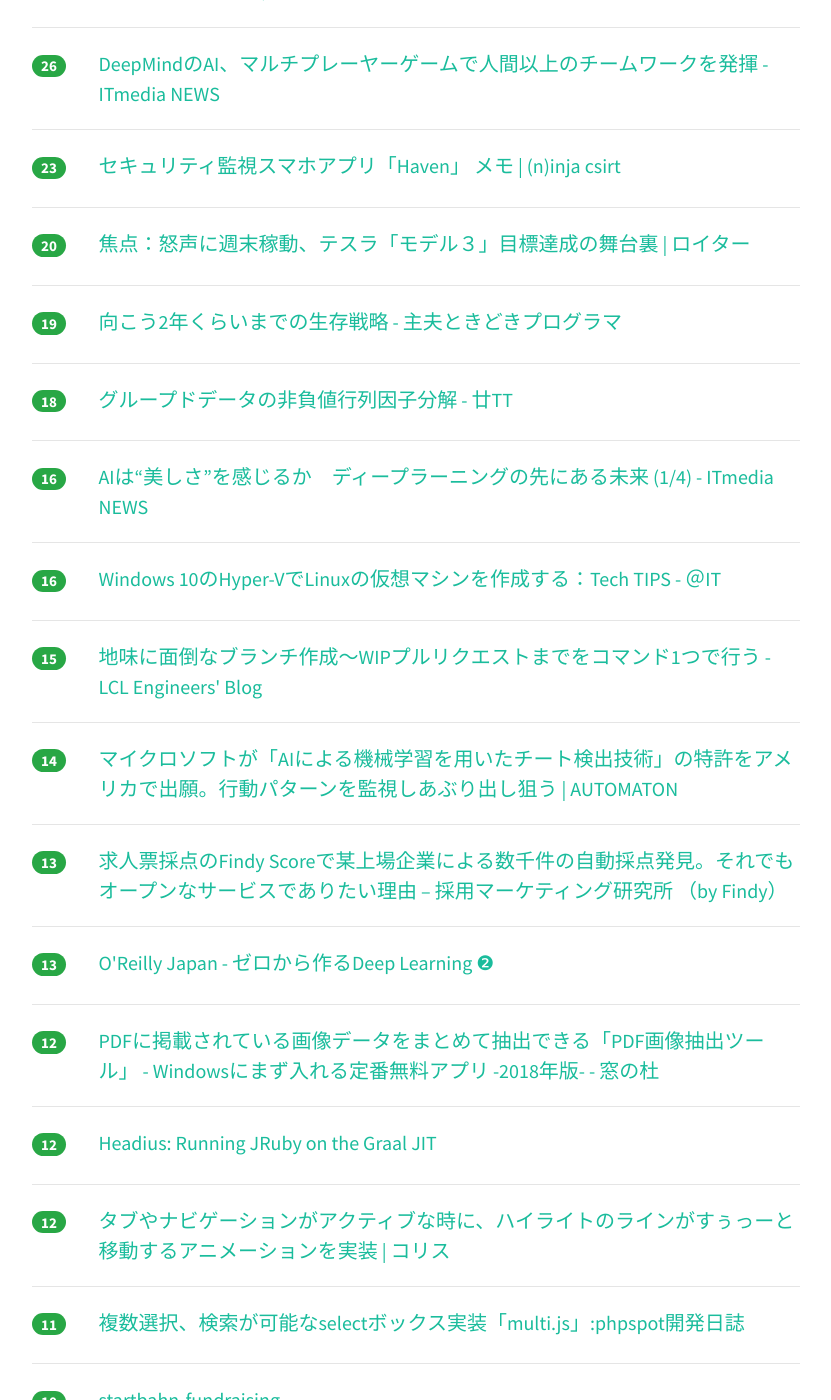
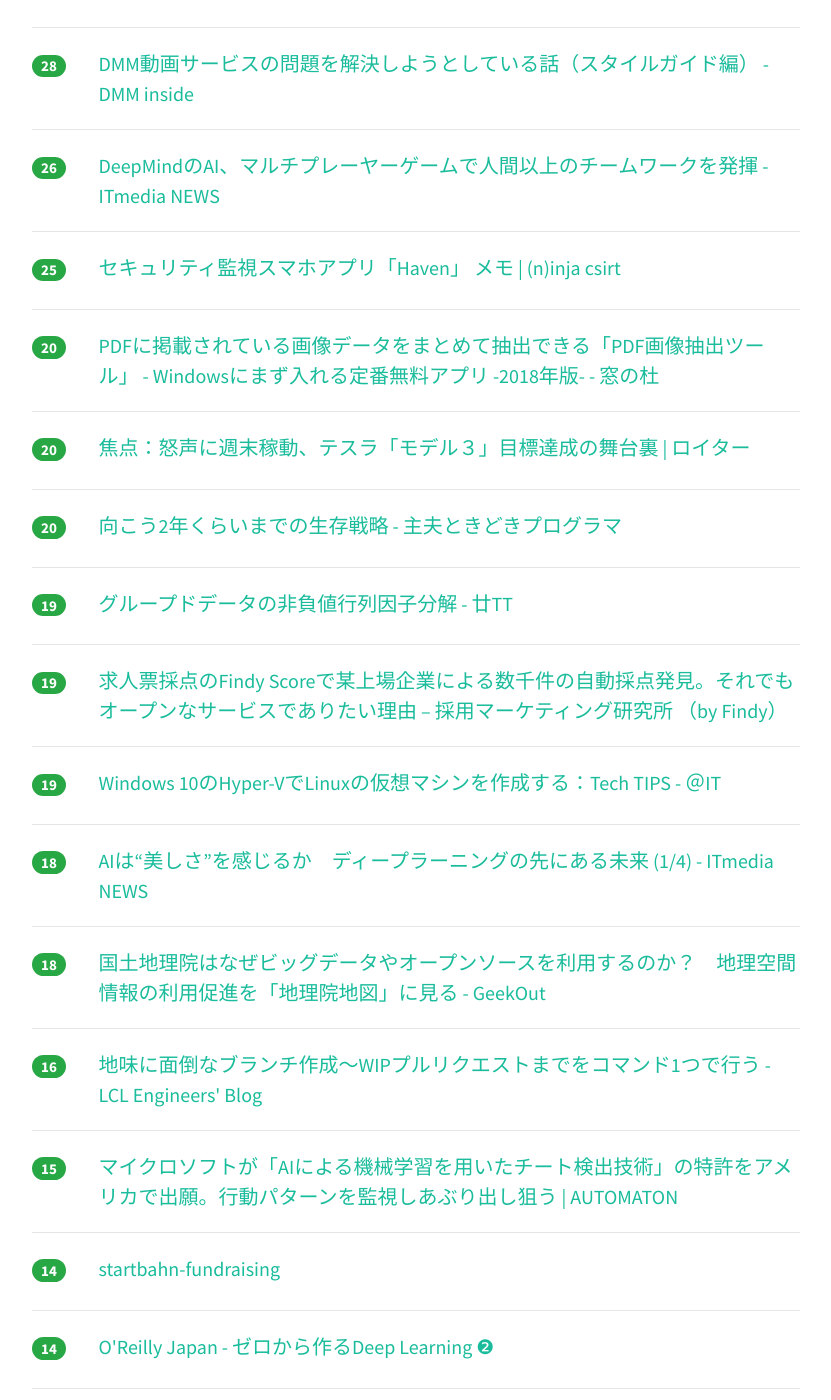
Before and after one commit to yatta47/hatena-matome-site, a Jekyll site: the page built from _posts/2018-07-05-hatena.md, in a window 1280 px wide and 1400 px high, scrolled down 1113 px. Shown: the whole window, without its empty margins (224-1055 px from the left). Built offline with Jekyll 4.4.1, drawn with Linux system fonts in a browser that asks for light colours; nearby versions of some CDN libraries; some of the changed text lies outside the part shown.

Commit message:
Updated 2018-07-05

```diff
--- a/_posts/2018-07-05-hatena.md
+++ b/_posts/2018-07-05-hatena.md
@@ -1,24 +1,29 @@
 ---
 layout: post
 title:  "2018-07-05 はてぶIT"
-date:   2018-07-05 13:03:04
+date:   2018-07-05 14:02:12
 tags: [it-hotentry]
 ---
-53 件のデータあり
+57 件のデータあり
 
 <hr><div class="row">
-<div class="col-1"><span class="badge badge-pill badge-success h2">1275</span></div>
+<div class="col-1"><span class="badge badge-pill badge-success h2">1393</span></div>
 <div class="col-11"><a href='https://tameshigaki.jp/' target='_blank'>ためしがき</a></div>
 </div>
 <hr>
 <div class="row">
-<div class="col-1"><span class="badge badge-pill badge-success h2">180</span></div>
+<div class="col-1"><span class="badge badge-pill badge-success h2">217</span></div>
 <div class="col-11"><a href='https://booth.pm/ja/items/829853' target='_blank'>初めてのシングルページアプリケーション Vue.js と Firebase で作るミニ Web サービス - - BOOTH</a></div>
 </div>
 <hr>
 <div class="row">
-<div class="col-1"><span class="badge badge-pill badge-success h2">153</span></div>
+<div class="col-1"><span class="badge badge-pill badge-success h2">188</span></div>
 <div class="col-11"><a href='https://necomesi.jp/blog/tsmd/posts/229' target='_blank'>フロントエンドの「想定外」に対応する考え方とTipsいくつか | ダーシマ・ヱンヂニヤリング</a></div>
+</div>
+<hr>
+<div class="row">
+<div class="col-1"><span class="badge badge-pill badge-success h2">87</span></div>
+<div class="col-11"><a href='https://techlife.cookpad.com/entry/2018/07/05/090000' target='_blank'>Firebase ML Kitで自作のカスタムモデルを使って料理・非料理画像を判定できるようにした - クックパッド開発者ブログ</a></div>
 </div>
 <hr>
 <div class="row">
@@ -27,23 +32,23 @@ tags: [it-hotentry]
 </div>
 <hr>
 <div class="row">
-<div class="col-1"><span class="badge badge-pill badge-success h2">57</span></div>
-<div class="col-11"><a href='https://techlife.cookpad.com/entry/2018/07/05/090000' target='_blank'>Firebase ML Kitで自作のカスタムモデルを使って料理・非料理画像を判定できるようにした - クックパッド開発者ブログ</a></div>
-</div>
-<hr>
-<div class="row">
 <div class="col-1"><span class="badge badge-pill badge-success h2">46</span></div>
 <div class="col-11"><a href='https://jp.techcrunch.com/2018/07/05/okippa-insurance/' target='_blank'>荷物待ちや再配達のストレスから解放、“置き配”バッグ「OKIPPA」—— 東京海上と盗難保険も開発 | TechCrunch Japan</a></div>
 </div>
 <hr>
 <div class="row">
-<div class="col-1"><span class="badge badge-pill badge-success h2">28</span></div>
+<div class="col-1"><span class="badge badge-pill badge-success h2">38</span></div>
+<div class="col-11"><a href='http://blog.cybozu.io/entry/2018/07/05/080000' target='_blank'>Necoのネットワーク - アーキテクチャと設計編 - Cybozu Inside Out | サイボウズエンジニアのブログ</a></div>
+</div>
+<hr>
+<div class="row">
+<div class="col-1"><span class="badge badge-pill badge-success h2">29</span></div>
 <div class="col-11"><a href='https://gigazine.net/news/20180704-microsoft-early-days/' target='_blank'>Microsoft Wordを作ったリチャード・ブロディが当時のMicrosoftを振り返る - GIGAZINE</a></div>
 </div>
 <hr>
 <div class="row">
 <div class="col-1"><span class="badge badge-pill badge-success h2">28</span></div>
-<div class="col-11"><a href='http://blog.cybozu.io/entry/2018/07/05/080000' target='_blank'>Necoのネットワーク - アーキテクチャと設計編 - Cybozu Inside Out | サイボウズエンジニアのブログ</a></div>
+<div class="col-11"><a href='https://inside.dmm.com/entry/2018/07/05/styleguide' target='_blank'>DMM動画サービスの問題を解決しようとしている話（スタイルガイド編） - DMM inside</a></div>
 </div>
 <hr>
 <div class="row">
@@ -52,8 +57,13 @@ tags: [it-hotentry]
 </div>
 <hr>
 <div class="row">
-<div class="col-1"><span class="badge badge-pill badge-success h2">23</span></div>
+<div class="col-1"><span class="badge badge-pill badge-success h2">25</span></div>
 <div class="col-11"><a href='http://csirt.ninja/?p=1474' target='_blank'>セキュリティ監視スマホアプリ「Haven」 メモ | (n)inja csirt</a></div>
+</div>
+<hr>
+<div class="row">
+<div class="col-1"><span class="badge badge-pill badge-success h2">20</span></div>
+<div class="col-11"><a href='https://forest.watch.impress.co.jp/docs/serial/winbasic2018/1131290.html' target='_blank'>PDFに掲載されている画像データをまとめて抽出できる「PDF画像抽出ツール」 - Windowsにまず入れる定番無料アプリ -2018年版- - 窓の杜</a></div>
 </div>
 <hr>
 <div class="row">
@@ -62,48 +72,63 @@ tags: [it-hotentry]
 </div>
 <hr>
 <div class="row">
-<div class="col-1"><span class="badge badge-pill badge-success h2">19</span></div>
+<div class="col-1"><span class="badge badge-pill badge-success h2">20</span></div>
 <div class="col-11"><a href='http://masayuki14.hatenablog.com/entry/2018/07/04/220000' target='_blank'>向こう2年くらいまでの生存戦略 - 主夫ときどきプログラマ</a></div>
 </div>
 <hr>
 <div class="row">
-<div class="col-1"><span class="badge badge-pill badge-success h2">18</span></div>
+<div class="col-1"><span class="badge badge-pill badge-success h2">19</span></div>
 <div class="col-11"><a href='http://abrahamcow.hatenablog.com/entry/2018/07/05/023446' target='_blank'>グループドデータの非負値行列因子分解 - 廿TT</a></div>
 </div>
 <hr>
 <div class="row">
-<div class="col-1"><span class="badge badge-pill badge-success h2">16</span></div>
+<div class="col-1"><span class="badge badge-pill badge-success h2">19</span></div>
+<div class="col-11"><a href='https://blog.findy.us/findy-socre-policy/' target='_blank'>求人票採点のFindy Scoreで某上場企業による数千件の自動採点発見。それでもオープンなサービスでありたい理由 – 採用マーケティング研究所 （by Findy）</a></div>
+</div>
+<hr>
+<div class="row">
+<div class="col-1"><span class="badge badge-pill badge-success h2">19</span></div>
+<div class="col-11"><a href='http://www.atmarkit.co.jp/ait/articles/1807/05/news028.html' target='_blank'>Windows 10のHyper-VでLinuxの仮想マシンを作成する：Tech TIPS - ＠IT</a></div>
+</div>
+<hr>
+<div class="row">
+<div class="col-1"><span class="badge badge-pill badge-success h2">18</span></div>
 <div class="col-11"><a href='http://www.itmedia.co.jp/news/articles/1807/05/news019.html' target='_blank'>AIは“美しさ”を感じるか　ディープラーニングの先にある未来 (1/4) - ITmedia NEWS</a></div>
 </div>
 <hr>
 <div class="row">
+<div class="col-1"><span class="badge badge-pill badge-success h2">18</span></div>
+<div class="col-11"><a href='https://geek-out.jp/column/entry/2018/07/05/110000' target='_blank'>国土地理院はなぜビッグデータやオープンソースを利用するのか？　地理空間情報の利用促進を「地理院地図」に見る - GeekOut</a></div>
+</div>
+<hr>
+<div class="row">
 <div class="col-1"><span class="badge badge-pill badge-success h2">16</span></div>
-<div class="col-11"><a href='http://www.atmarkit.co.jp/ait/articles/1807/05/news028.html' target='_blank'>Windows 10のHyper-VでLinuxの仮想マシンを作成する：Tech TIPS - ＠IT</a></div>
+<div class="col-11"><a href='http://techblog.lclco.com/entry/2018/07/05/080000' target='_blank'>地味に面倒なブランチ作成〜WIPプルリクエストまでをコマンド1つで行う - LCL Engineers' Blog</a></div>
 </div>
 <hr>
 <div class="row">
 <div class="col-1"><span class="badge badge-pill badge-success h2">15</span></div>
-<div class="col-11"><a href='http://techblog.lclco.com/entry/2018/07/05/080000' target='_blank'>地味に面倒なブランチ作成〜WIPプルリクエストまでをコマンド1つで行う - LCL Engineers' Blog</a></div>
+<div class="col-11"><a href='http://jp.automaton.am/articles/newsjp/20180704-71399/' target='_blank'>マイクロソフトが「AIによる機械学習を用いたチート検出技術」の特許をアメリカで出願。行動パターンを監視しあぶり出し狙う | AUTOMATON</a></div>
 </div>
 <hr>
 <div class="row">
 <div class="col-1"><span class="badge badge-pill badge-success h2">14</span></div>
-<div class="col-11"><a href='http://jp.automaton.am/articles/newsjp/20180704-71399/' target='_blank'>マイクロソフトが「AIによる機械学習を用いたチート検出技術」の特許をアメリカで出願。行動パターンを監視しあぶり出し狙う | AUTOMATON</a></div>
+<div class="col-11"><a href='https://jp.techcrunch.com/2018/07/05/startbahn-fundraising/' target='_blank'>startbahn-fundraising</a></div>
+</div>
+<hr>
+<div class="row">
+<div class="col-1"><span class="badge badge-pill badge-success h2">14</span></div>
+<div class="col-11"><a href='https://www.oreilly.co.jp/books/9784873118369/' target='_blank'>O'Reilly Japan - ゼロから作るDeep Learning ❷</a></div>
 </div>
 <hr>
 <div class="row">
 <div class="col-1"><span class="badge badge-pill badge-success h2">13</span></div>
-<div class="col-11"><a href='https://blog.findy.us/findy-socre-policy/' target='_blank'>求人票採点のFindy Scoreで某上場企業による数千件の自動採点発見。それでもオープンなサービスでありたい理由 – 採用マーケティング研究所 （by Findy）</a></div>
+<div class="col-11"><a href='https://coliss.com/articles/build-websites/operation/work/fluid-tab-active-state.html' target='_blank'>タブやナビゲーションがアクティブな時に、ハイライトのラインがすぅっーと移動するアニメーションを実装 | コリス</a></div>
 </div>
 <hr>
 <div class="row">
 <div class="col-1"><span class="badge badge-pill badge-success h2">13</span></div>
-<div class="col-11"><a href='https://www.oreilly.co.jp/books/9784873118369/' target='_blank'>O'Reilly Japan - ゼロから作るDeep Learning ❷</a></div>
-</div>
-<hr>
-<div class="row">
-<div class="col-1"><span class="badge badge-pill badge-success h2">12</span></div>
-<div class="col-11"><a href='https://forest.watch.impress.co.jp/docs/serial/winbasic2018/1131290.html' target='_blank'>PDFに掲載されている画像データをまとめて抽出できる「PDF画像抽出ツール」 - Windowsにまず入れる定番無料アプリ -2018年版- - 窓の杜</a></div>
+<div class="col-11"><a href='https://forest.watch.impress.co.jp/docs/news/1131288.html' target='_blank'>多機能Excelアドイン「RelaxTools Addin」v4.20が公開 ～シェイプ・画像の位置調整機能を強化 - 窓の杜</a></div>
 </div>
 <hr>
 <div class="row">
@@ -113,7 +138,12 @@ tags: [it-hotentry]
 <hr>
 <div class="row">
 <div class="col-1"><span class="badge badge-pill badge-success h2">12</span></div>
-<div class="col-11"><a href='https://coliss.com/articles/build-websites/operation/work/fluid-tab-active-state.html' target='_blank'>タブやナビゲーションがアクティブな時に、ハイライトのラインがすぅっーと移動するアニメーションを実装 | コリス</a></div>
+<div class="col-11"><a href='https://markezine.jp/article/detail/28305' target='_blank'>UX改革はなぜ行き詰まる？SBI証券が体験した3つの「失敗」と克服の道筋 (1/3)：MarkeZine（マーケジン）</a></div>
+</div>
+<hr>
+<div class="row">
+<div class="col-1"><span class="badge badge-pill badge-success h2">12</span></div>
+<div class="col-11"><a href='https://jp.techcrunch.com/2018/07/05/2018-07-03-500-intel-drones-to-replace-fireworks-above-travis-air-force-base-for-fourth-of-july/' target='_blank'>今年の独立記念日では、Intelドローン500基が花火に取って代わる | TechCrunch Japan</a></div>
 </div>
 <hr>
 <div class="row">
@@ -122,8 +152,18 @@ tags: [it-hotentry]
 </div>
 <hr>
 <div class="row">
+<div class="col-1"><span class="badge badge-pill badge-success h2">11</span></div>
+<div class="col-11"><a href='https://www.webdesignfacts.net/entry/marine-pattern' target='_blank'>【無料】何にでも合うオシャレで涼しい！夏にピッタリなマリン柄のパターン10種！ - Web Design Facts</a></div>
+</div>
+<hr>
+<div class="row">
 <div class="col-1"><span class="badge badge-pill badge-success h2">10</span></div>
-<div class="col-11"><a href='https://jp.techcrunch.com/2018/07/05/startbahn-fundraising/' target='_blank'>startbahn-fundraising</a></div>
+<div class="col-11"><a href='https://www.publickey1.jp/blog/18/googlegoogleceo.html' target='_blank'>インテルからGoogleに転職したダイアン・ブライアント氏、早くもGoogleを退職との報道。インテルの新CEOに就任か？ － Publickey</a></div>
+</div>
+<hr>
+<div class="row">
+<div class="col-1"><span class="badge badge-pill badge-success h2">9</span></div>
+<div class="col-11"><a href='https://ujiqn.github.io/54-novel/' target='_blank'>54字の物語ジェネレーター #54字の文学賞</a></div>
 </div>
 <hr>
 <div class="row">
@@ -133,17 +173,7 @@ tags: [it-hotentry]
 <hr>
 <div class="row">
 <div class="col-1"><span class="badge badge-pill badge-success h2">9</span></div>
-<div class="col-11"><a href='https://www.publickey1.jp/blog/18/googlegoogleceo.html' target='_blank'>インテルからGoogleに転職したダイアン・ブライアント氏、早くもGoogleを退職との報道。インテルの新CEOに就任か？ － Publickey</a></div>
-</div>
-<hr>
-<div class="row">
-<div class="col-1"><span class="badge badge-pill badge-success h2">9</span></div>
-<div class="col-11"><a href='https://markezine.jp/article/detail/28305' target='_blank'>UX改革はなぜ行き詰まる？SBI証券が体験した3つの「失敗」と克服の道筋 (1/3)：MarkeZine（マーケジン）</a></div>
-</div>
-<hr>
-<div class="row">
-<div class="col-1"><span class="badge badge-pill badge-success h2">8</span></div>
-<div class="col-11"><a href='https://ujiqn.github.io/54-novel/' target='_blank'>54字の物語ジェネレーター #54字の文学賞</a></div>
+<div class="col-11"><a href='https://css-tricks.com/css-grid-in-ie-css-grid-and-the-new-autoprefixer/' target='_blank'>CSS Grid in IE: CSS Grid and the New Autoprefixer | CSS-Tricks</a></div>
 </div>
 <hr>
 <div class="row">
@@ -163,7 +193,12 @@ tags: [it-hotentry]
 <hr>
 <div class="row">
 <div class="col-1"><span class="badge badge-pill badge-success h2">8</span></div>
-<div class="col-11"><a href='https://jp.techcrunch.com/2018/07/05/2018-07-03-500-intel-drones-to-replace-fireworks-above-travis-air-force-base-for-fourth-of-july/' target='_blank'>今年の独立記念日では、Intelドローン500基が花火に取って代わる | TechCrunch Japan</a></div>
+<div class="col-11"><a href='https://www.suzukikenichi.com/blog/sneak-peek-of-url-inspection-in-new-google-search-console/' target='_blank'>Search Consoleの新機能、「URL検査」ツールを使ってみた | 海外SEO情報ブログ</a></div>
+</div>
+<hr>
+<div class="row">
+<div class="col-1"><span class="badge badge-pill badge-success h2">8</span></div>
+<div class="col-11"><a href='https://medium.com/finc-engineering/351d13b94243' target='_blank'>Meetup #6 GraphQL Tokyo Summer がFiNCにて開催されました – FiNC Engineering Blog – Medium</a></div>
 </div>
 <hr>
 <div class="row">
@@ -183,17 +218,12 @@ tags: [it-hotentry]
 <hr>
 <div class="row">
 <div class="col-1"><span class="badge badge-pill badge-success h2">7</span></div>
-<div class="col-11"><a href='https://www.moongift.jp/2018/07/ml5js-%E3%82%82%E3%81%A3%E3%81%A8%E7%B0%A1%E5%8D%98%E3%81%ABweb%E4%B8%8A%E3%81%A7%E6%A9%9F%E6%A2%B0%E5%AD%A6%E7%BF%92%E3%82%92/' target='_blank'>ml5js - もっと簡単にWeb上で機械学習を MOONGIFT</a></div>
+<div class="col-11"><a href='https://japanese.engadget.com/pr/touchfocus/' target='_blank'>Sponsored by 三井化学 : 液晶レンズ技術が拓くメガネの新次元。瞬時に度数を変えるTouchFocus開発者インタビュー</a></div>
 </div>
 <hr>
 <div class="row">
 <div class="col-1"><span class="badge badge-pill badge-success h2">7</span></div>
-<div class="col-11"><a href='https://css-tricks.com/css-grid-in-ie-css-grid-and-the-new-autoprefixer/' target='_blank'>CSS Grid in IE: CSS Grid and the New Autoprefixer | CSS-Tricks</a></div>
-</div>
-<hr>
-<div class="row">
-<div class="col-1"><span class="badge badge-pill badge-success h2">7</span></div>
-<div class="col-11"><a href='https://forest.watch.impress.co.jp/docs/news/1131288.html' target='_blank'>多機能Excelアドイン「RelaxTools Addin」v4.20が公開 ～シェイプ・画像の位置調整機能を強化 - 窓の杜</a></div>
+<div class="col-11"><a href='https://www.moongift.jp/2018/07/ml5js-%E3%82%82%E3%81%A3%E3%81%A8%E7%B0%A1%E5%8D%98%E3%81%ABweb%E4%B8%8A%E3%81%A7%E6%A9%9F%E6%A2%B0%E5%AD%A6%E7%BF%92%E3%82%92/' target='_blank'>ml5js - もっと簡単にWeb上で機械学習を MOONGIFT</a></div>
 </div>
 <hr>
 <div class="row">
@@ -203,17 +233,7 @@ tags: [it-hotentry]
 <hr>
 <div class="row">
 <div class="col-1"><span class="badge badge-pill badge-success h2">6</span></div>
-<div class="col-11"><a href='https://japanese.engadget.com/pr/touchfocus/' target='_blank'>Sponsored by 三井化学 : 液晶レンズ技術が拓くメガネの新次元。瞬時に度数を変えるTouchFocus開発者インタビュー</a></div>
-</div>
-<hr>
-<div class="row">
-<div class="col-1"><span class="badge badge-pill badge-success h2">6</span></div>
 <div class="col-11"><a href='https://dev.classmethod.jp/cloud/get-data-from-system-manager-parameter-store-using-boto3-ja/' target='_blank'>AWS SDK for Python (Boto3) で AWS Systems Manager パラメータストアから情報を取得する ｜ Developers.IO</a></div>
-</div>
-<hr>
-<div class="row">
-<div class="col-1"><span class="badge badge-pill badge-success h2">6</span></div>
-<div class="col-11"><a href='https://www.suzukikenichi.com/blog/sneak-peek-of-url-inspection-in-new-google-search-console/' target='_blank'>Search Consoleの新機能、「URL検査」ツールを使ってみた | 海外SEO情報ブログ</a></div>
 </div>
 <hr>
 <div class="row">
@@ -243,7 +263,7 @@ tags: [it-hotentry]
 <hr>
 <div class="row">
 <div class="col-1"><span class="badge badge-pill badge-success h2">5</span></div>
-<div class="col-11"><a href='https://inside.dmm.com/entry/2018/07/05/styleguide' target='_blank'>DMM動画サービスの問題を解決しようとしている話（スタイルガイド編） - DMM inside</a></div>
+<div class="col-11"><a href='https://html5experts.jp/osamum_ms/25709/' target='_blank'>25709</a></div>
 </div>
 <hr>
 <div class="row">
@@ -258,16 +278,16 @@ tags: [it-hotentry]
 <hr>
 <div class="row">
 <div class="col-1"><span class="badge badge-pill badge-success h2">4</span></div>
-<div class="col-11"><a href='https://geek-out.jp/column/entry/2018/07/05/110000' target='_blank'>国土地理院はなぜビッグデータやオープンソースを利用するのか？　地理空間情報の利用促進を「地理院地図」に見る - GeekOut</a></div>
+<div class="col-11"><a href='https://simchange.jp/j-alert-mvno/' target='_blank'>【緊急時対策】今だから知っておきたい。Jアラートは格安SIM・MVNOに届くか？</a></div>
 </div>
 <hr>
 <div class="row">
-<div class="col-1"><span class="badge badge-pill badge-success h2">4</span></div>
-<div class="col-11"><a href='https://www.webdesignfacts.net/entry/marine-pattern' target='_blank'>【無料】何にでも合うオシャレで涼しい！夏にピッタリなマリン柄のパターン10種！ - Web Design Facts</a></div>
+<div class="col-1"><span class="badge badge-pill badge-success h2">1</span></div>
+<div class="col-11"><a href='http://d.hatena.ne.jp/nowokay/20180704#1530712754' target='_blank'>Java11でのAPI変更を雑に列挙 - きしだのはてな</a></div>
 </div>
 <hr>
 <div class="row">
 <div class="col-1"><span class="badge badge-pill badge-success h2">0</span></div>
-<div class="col-11"><a href='http://d.hatena.ne.jp/nowokay/20180704#1530712754' target='_blank'>Java11でのAPI変更を雑に列挙 - きしだのはてな</a></div>
+<div class="col-11"><a href='http://www.itmedia.co.jp/mobile/articles/1807/05/news080.html' target='_blank'>「スーパーマリオラン」の累計収益は66億円超、約8割はiOS版──SensorTower調べ - ITmedia Mobile</a></div>
 </div>
 <hr>
```
